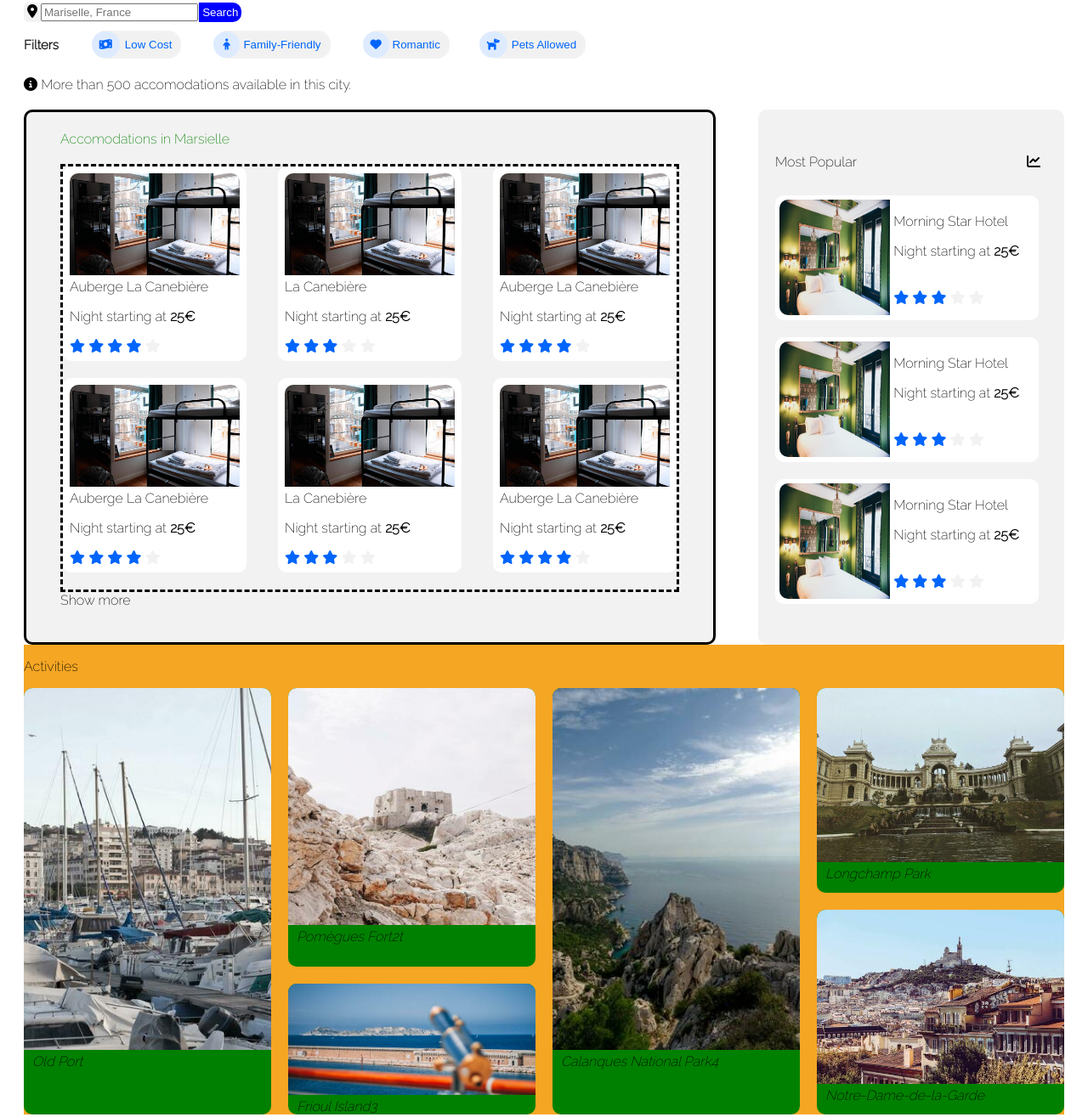
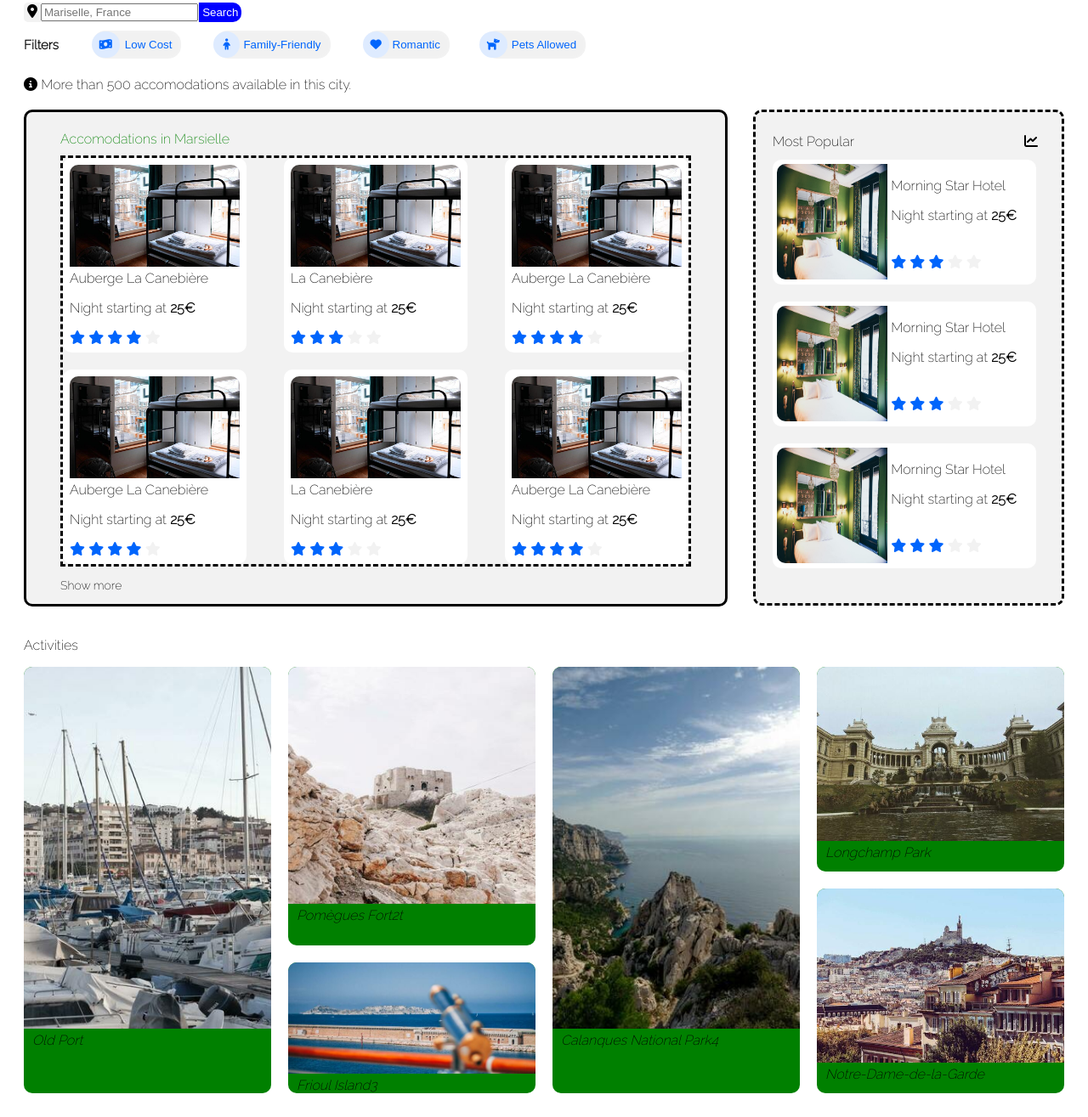
Before and after one commit to Missy2485/P2-Missy2485.github.io, a plain HTML site: page index.html in a window 1280 px wide. Shown: the part 179-1494 px from the top of the page at 85% size. Drawn offline with Linux system fonts and the light colour scheme.

Commit message:
fixed alignment and spacing of A and B; made activity card a link

```diff
--- a/css/style.css
+++ b/css/style.css
@@ -90,8 +90,9 @@ article {
   border-radius: 10px;
   border: solid;
   padding: 40px;
-  max-width: 880px;
-  margin-right: 50px;
+  padding-bottom: 0px;
+    max-width: 880px;
+  margin-right: 30px;
 }
 .container2 {
   border: dashed;
@@ -101,9 +102,12 @@ article {
   align-items: flex-start;
   flex-wrap: wrap;
   flex-direction: row;
+  row-gap: 20px;
+
 }
+#seemore {font-size: 14px;}
 #main-acc {
-  padding-bottom: 20px;
+  padding-bottom: 10px;
   margin-top: -18px;
   color: green;
 }
@@ -118,10 +122,11 @@ article {
   border-radius: 10px;
   display: inline-block;
   padding: 8px;
-  margin-bottom: 20px;
-  margin-left: 0px;
+  margin-bottom: 0px;
+   margin-left: 0px;
   max-width: 200px;
 }
+
 
 /* Hotel Card Tags & Rate container */
 #night {
@@ -151,12 +156,14 @@ aside.b {
   grid-area: b;
   border-radius: 10px;
   width: 360px;
-  display: flex;
+  display:flex;
+  border:dashed;
   flex-direction: column;
-  flex-wrap: wrap;
-  justify-content: space-around;
-  align-items: center;
+  height: fit-content;
+  padding-bottom: 21px;
 }
+
+
 #popimage {
   background-color: transparent;
   margin-left: 200px;
@@ -164,7 +171,8 @@ aside.b {
 .pop-header {
   margin-top: 25px;
   margin-left: 20px;
-  margin-bottom: -25px;
+  margin-bottom: 12px;
+
 }
 .b div:nth-child(1) {
   order: 0;
@@ -205,8 +213,10 @@ aside.b {
 /* Activities Grid Area C & Article */
 
 section#c {
-  background-color: #f5a623;
+  background-color: none;
   grid-area: c;
+  margin-top: 20px;
+  margin-bottom: 20px;
 }
 .act-card {
   background-color: green;
--- a/index.html
+++ b/index.html
@@ -59,8 +59,9 @@
         <a name="accomodations"></a>Accomodations in Marsielle
       </main>
       <div class="container2">
-        <a href="#" id="hotel-acc-link">
+
           <div class="accomodation-card">
+            <a href="#" id="hotel-acc-link">
             <img src="images\hebergements\4_small\marcus-loke-WQJvWU_HZFo-unsplash.jpg" id="hotel1image">
             Auberge La Canebière
             <p>Night starting at <strong>25€</strong></p>
@@ -71,10 +72,12 @@
               <i class="fas fa-star" id="hotel-acc-starblue"></i>
               <i class="fas fa-star" id="hotel-acc-stargrey"></i>
             </div>
+          </a>
           </div>
-        </a>
-        <a href="#" id="hotel-acc-link">
+
+
           <div class="accomodation-card">
+            <a href="#" id="hotel-acc-link">
             <img src="images\hebergements\4_small\marcus-loke-WQJvWU_HZFo-unsplash.jpg" id="hotel1image">
              La Canebière
             <p>Night starting at <strong>25€</strong></p>
@@ -85,10 +88,12 @@
               <i class="fas fa-star" id="hotel-acc-stargrey"></i>
               <i class="fas fa-star" id="hotel-acc-stargrey"></i>
             </div>
+          </a>
           </div>
-        </a>
-        <a href="#" id="hotel-acc-link">
+
+
           <div class="accomodation-card">
+            <a href="#" id="hotel-acc-link">
             <img src="images\hebergements\4_small\marcus-loke-WQJvWU_HZFo-unsplash.jpg" id="hotel1image">
             Auberge La Canebière
             <p>Night starting at <strong>25€</strong></p>
@@ -99,10 +104,12 @@
               <i class="fas fa-star" id="hotel-acc-starblue"></i>
               <i class="fas fa-star" id="hotel-acc-stargrey"></i>
             </div>
+          </a>
           </div>
-        </a>
-        <a href="#" id="hotel-acc-link">
+
+
           <div class="accomodation-card">
+            <a href="#" id="hotel-acc-link">
             <img src="images\hebergements\4_small\marcus-loke-WQJvWU_HZFo-unsplash.jpg" id="hotel1image">
             Auberge La Canebière
             <p>Night starting at <strong>25€</strong></p>
@@ -113,10 +120,12 @@
               <i class="fas fa-star" id="hotel-acc-starblue"></i>
               <i class="fas fa-star" id="hotel-acc-stargrey"></i>
             </div>
+          </a>
           </div>
-        </a>
-        <a href="#" id="hotel-acc-link">
+
+
           <div class="accomodation-card">
+            <a href="#" id="hotel-acc-link">
             <img src="images\hebergements\4_small\marcus-loke-WQJvWU_HZFo-unsplash.jpg" id="hotel1image">
              La Canebière
             <p>Night starting at <strong>25€</strong></p>
@@ -127,10 +136,12 @@
               <i class="fas fa-star" id="hotel-acc-stargrey"></i>
               <i class="fas fa-star" id="hotel-acc-stargrey"></i>
             </div>
+          </a>
           </div>
-        </a>
-        <a href="#" id="hotel-acc-link">
+
+
           <div class="accomodation-card">
+            <a href="#" id="hotel-acc-link">
             <img src="images\hebergements\4_small\marcus-loke-WQJvWU_HZFo-unsplash.jpg" id="hotel1image">
             Auberge La Canebière
             <p>Night starting at <strong>25€</strong></p>
@@ -141,14 +152,16 @@
               <i class="fas fa-star" id="hotel-acc-starblue"></i>
               <i class="fas fa-star" id="hotel-acc-stargrey"></i>
             </div>
+          </a>
           </div>
-        </a>
+
       </div>
-      <div id="seemore"> Show more</div>
+      <p id="seemore"> Show more</p>
     </article>
     <aside class="b">
       <div class="pop-header"><abbr id="Popheader">Most Popular</abbr><i class="fas fa-chart-line" id="popimage"></i></div>
-             <div class="popcontainer">
+      <div class="popcontainer">
+
 
               <a href="#" id="hotel-pop-link">
                 <div class="popular-card">
@@ -204,37 +217,49 @@
       <div class="act-container">
 
        <div class="act-card h-2">
+         <a href="$">
          <div class="image"><img src="images\activites\4_small\reno-laithienne-QUgJhdY5Fyk-unsplash.jpg" alt="Old Port">
         <abbr class="act-text">Old Port</abbr></div>
+        </a>
             </div>
 
        <div class="act-card h-75">
+        <a href="$">
         <div class="image"><img src="images\activites\4_small\paul-hermann-QFTrLdQIRhI-unsplash.jpg" alt="Pomègues Fort">
           <abbr class="act-text">Pomègues Fort2t</abbr></div>
+          </a>
         </div>
 
       <div class="act-card h-2">
+        <a href="$">
         <div class="image"><img src="images\activites\4_small\kilyan-sockalingum-NR8-cBCN3aI-unsplash copy.jpg" alt="Calanques National Park">
           <abbr class="act-text">Calanques National Park4</abbr></div>
+          </a>
         </div>
 
 
         <div class="act-card h-180">
+          <a href="$">
           <div class="image"><img src="images\activites\4_small\lena-paulin-wH2-EJoDcV0-unsplash.jpg" alt="Longchamp Park">
             <abbr class="act-text">Longchamp Park</abbr></div>
+            </a>
       </div>
 
       <div class="act-card h-180">
+        <a href="$">
         <div class="image"><img src="images\activites\4_small\florian-wehde-xW9e8gdotxI-unsplash.jpg" alt="Notre-Dame-de-la-Garde">
           <abbr class="act-text">Notre-Dame-de-la-Garde</abbr></div>
+          </a>
     </div>
 
     <div class="act-card h-1">
+      <a href="$">
       <div class="image"><img src="images\activites\4_small\kevin-hikari-rV_Qd1l-VXg-unsplash.jpg" alt="Frioul Island">
         <abbr class="act-text">Frioul Island3</abbr>
                   </div>
+                  </a>
         </div>
-
+      </div>
        </div>
     </section>
 
```
